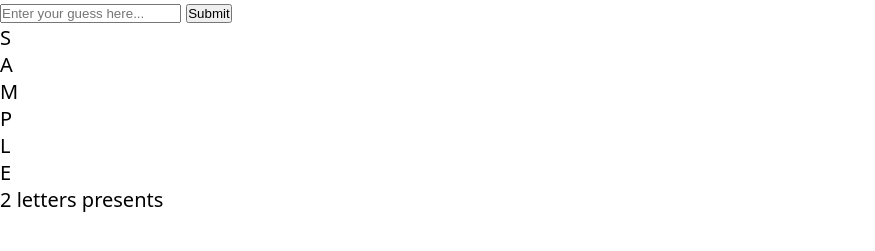
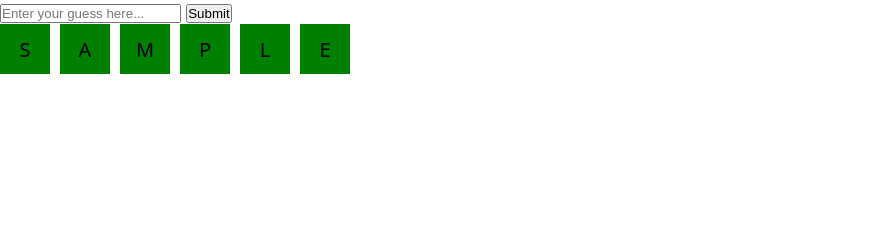
Before and after one commit to lordeadroid/wordle, a website: page index.html in a window 1280 px wide. Both pictures are taken after typing "Sample" into the empty fields and a click on the button "Submit". Shown: the part 139-390 px from the top of the page, without its empty margins (0-875 px from the left). Drawn offline with Linux system fonts and the light colour scheme.

Commit message:
add functionality to display letter box in green color

```diff
--- a/main.js
+++ b/main.js
@@ -37,7 +37,9 @@ class Wordle {
     this.#stats = this.#secretWord.generateStats(guess);
     this.#hasWon = this.#secretWord.isEqual(guess);
     this.#letterPresents = this.#stats.reduce((count, letter) => {
-      if (letter.includes) count++;
+      if (letter.includes) {
+        count += 1;
+      }
       return count;
     }, 0);
   }
--- a/scripts/views.js
+++ b/scripts/views.js
@@ -3,6 +3,7 @@ class WordleView {
   #submitButton;
   #guessContainer;
   #stats;
+  #guessElements;
 
   constructor(page, submitButton, guessContainer) {
     this.#page = page;
@@ -17,34 +18,37 @@ class WordleView {
     this.#page.appendChild(resultBox);
   }
 
-  #renderLetters() {
-    const guessElement = document.createElement("div");
-    guessElement.classList.add("guess");
+  #createLettersElements() {
+    const guessElements = document.createElement("div");
+    guessElements.classList.add("guess");
 
     this.#stats.letters.forEach((letter) => {
       const letterElement = document.createElement("div");
       letterElement.innerText = letter;
-      guessElement.appendChild(letterElement);
+      letterElement.classList.add("letter", "green");
+      guessElements.appendChild(letterElement);
     });
 
-    this.#guessContainer.appendChild(guessElement);
+    this.#guessContainer.appendChild(guessElements);
   }
 
   #renderCorrectGuess() {
     this.#render("Your Guess Is Right");
-    this.#renderLetters();
+    this.#createLettersElements();
+    this.#renderHint();
     this.#endGame();
     return;
   }
 
+  #renderHint() {}
+
   #renderIncorrectGuess() {
-    this.#renderLetters();
-    this.#render(`${this.#stats.letterPresents} letters presents`);
+    this.#createLettersElements();
+    this.#renderHint();
     return;
   }
 
   renderResult(stats) {
-    console.log(stats);
     this.#stats = stats;
 
     if (this.#stats.hasWon) {
--- a/style.css
+++ b/style.css
@@ -15,3 +15,24 @@ h1 {
   color: teal;
   text-align: center;
 }
+
+.guess {
+  display: flex;
+  flex-wrap: wrap;
+  flex-direction: row;
+  gap: 10px;
+
+}
+
+.letter {
+  display: flex;
+  justify-content: center;
+  align-items: center;
+  background-color: gray;
+  height: 50px;
+  width: 50px;
+}
+
+.green {
+  background-color: green;
+}
```
